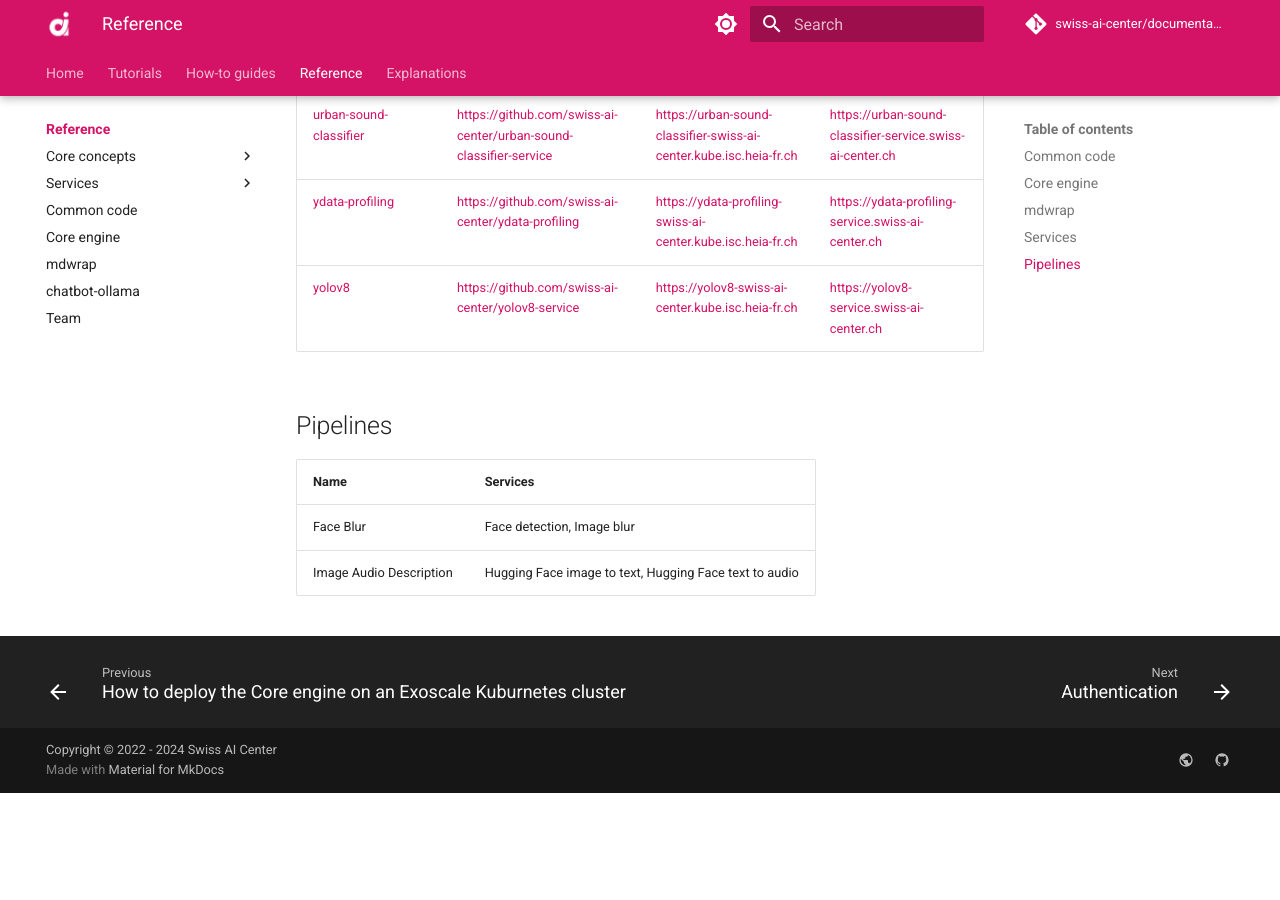
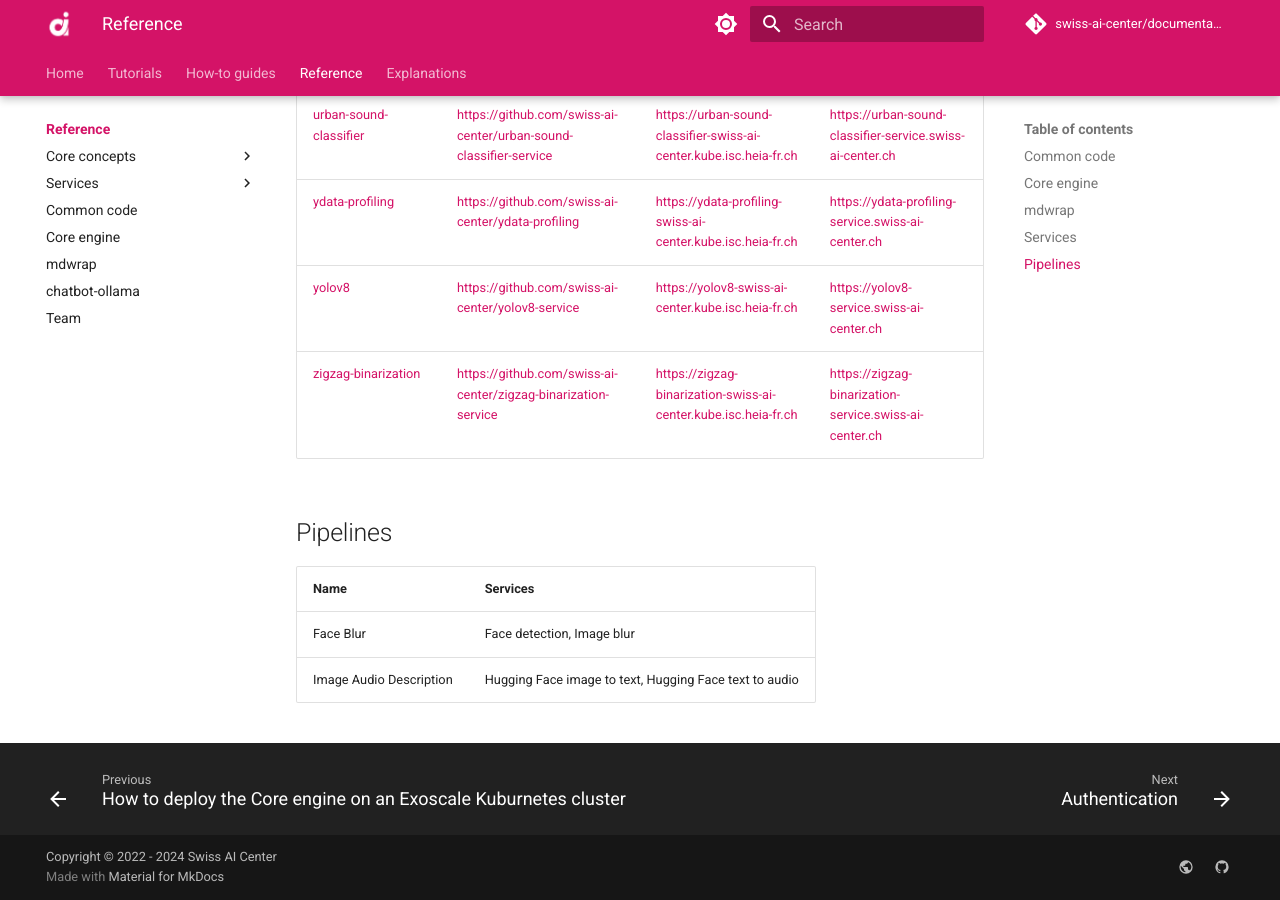
Before and after one commit to swiss-ai-center/documentation, an MkDocs documentation site: the page built from docs/reference/index.md, in a window 1280 px wide and 900 px high, scrolled down 4048 px. Built offline with MkDocs 1.6.1 and Material for MkDocs 9.7.7, drawn with Linux system fonts in a browser that asks for light colours; comment, search, counter and statistics services are not loaded; before the commit the page ends 4841 px from its top, so only the background shows below that; part of the change alters nothing that is shown.

Commit message:
Add zigzag binarization documentation

```diff
--- a/docs/reference/index.md
+++ b/docs/reference/index.md
@@ -71,6 +71,7 @@ mdwrap is a command line tool to format our Markdown documentation made with
 | [urban-sound-classifier](./services/urban-sound-classifier.md)         | <https://github.com/swiss-ai-center/urban-sound-classifier-service>     | <https://urban-sound-classifier-swiss-ai-center.kube.isc.heia-fr.ch>     | <https://urban-sound-classifier-service.swiss-ai-center.ch>   |
 | [ydata-profiling](./services/ydata-profiling.md)                       | <https://github.com/swiss-ai-center/ydata-profiling>                    | <https://ydata-profiling-swiss-ai-center.kube.isc.heia-fr.ch>            | <https://ydata-profiling-service.swiss-ai-center.ch>          |
 | [yolov8](./services/yolov8.md)                                         | <https://github.com/swiss-ai-center/yolov8-service>                     | <https://yolov8-swiss-ai-center.kube.isc.heia-fr.ch>                     | <https://yolov8-service.swiss-ai-center.ch>                   |
+| [zigzag-binarization](./services/zigzag-binarization.md)               | <https://github.com/swiss-ai-center/zigzag-binarization-service>        | <https://zigzag-binarization-swiss-ai-center.kube.isc.heia-fr.ch>        | <https://zigzag-binarization-service.swiss-ai-center.ch>      |
 
 ## Pipelines
 
--- /dev/null
+++ b/docs/reference/services/zigzag-binarization.md
@@ -0,0 +1,46 @@
+# zigzag-binarization
+
+- [:material-account-group: Main author - HEIA-FR](https://www.hes-so.ch/swiss-ai-center/equipe)
+- [:material-git: Code](https://github.com/swiss-ai-center/zigzag-binarization-service/)
+- [:material-kubernetes: Deployment configuration](https://github.com/swiss-ai-center/zigzag-binarization-service/tree/main/kubernetes)
+- [:material-test-tube: Staging](https://zigzag-binarization-swiss-ai-center.kube.isc.heia-fr.ch)
+- [:material-factory: Production](https://zigzag-binarization-service.swiss-ai-center.ch)
+
+## Description
+
+!!! note
+
+    More information about the service specification can be found in the
+    [**Core concepts > Service**](../core-concepts/service.md) documentation.
+
+This service takes an image as input and outputs the same image, binarized.
+Zizag uses a window to estimate the average intensity around every pixel to
+determine whether that pixel is text (foreground) or background. Once this is
+done, the image is 'scanned' again with this window to make a background
+estimation, with which the text pixels will be.
+
+The API documentation is automatically generated by FastAPI using the OpenAPI
+standard. A user friendly interface provided by Swagger is available under the
+`/docs` route, where the endpoints of the service are described.
+
+This simple service only has one route `/compute` that takes an image and a text
+as input, which will be used to rotate the image according to the provided angle
+(90, 180, 270).
+
+## Environment variables
+
+Check the
+[**Core concepts > Service > Environment variables**](../core-concepts/service.md#environment-variables)
+documentation for more details.
+
+## Run the tests with Python
+
+Check the
+[**Core concepts > Service > Run the tests with Python**](../core-concepts/service.md#run-the-tests-with-python)
+documentation for more details.
+
+## Start the service locally
+
+Check the
+[**Core concepts > Service > Start the service locally**](../core-concepts/service.md#start-the-service-locally)
+documentation for more details.
--- a/mkdocs.yml
+++ b/mkdocs.yml
@@ -72,6 +72,7 @@ nav:
           - urban-sound-classifier service: reference/services/urban-sound-classifier.md
           - ydata-profiling service: reference/services/ydata-profiling.md
           - yolov8 service: reference/services/yolov8.md
+          - zigzag-binarization service: reference/services/zigzag-binarization.md
       - Common code: reference/common-code.md
       - Core engine: reference/core-engine.md
       - mdwrap: reference/mdwrap.md
```
